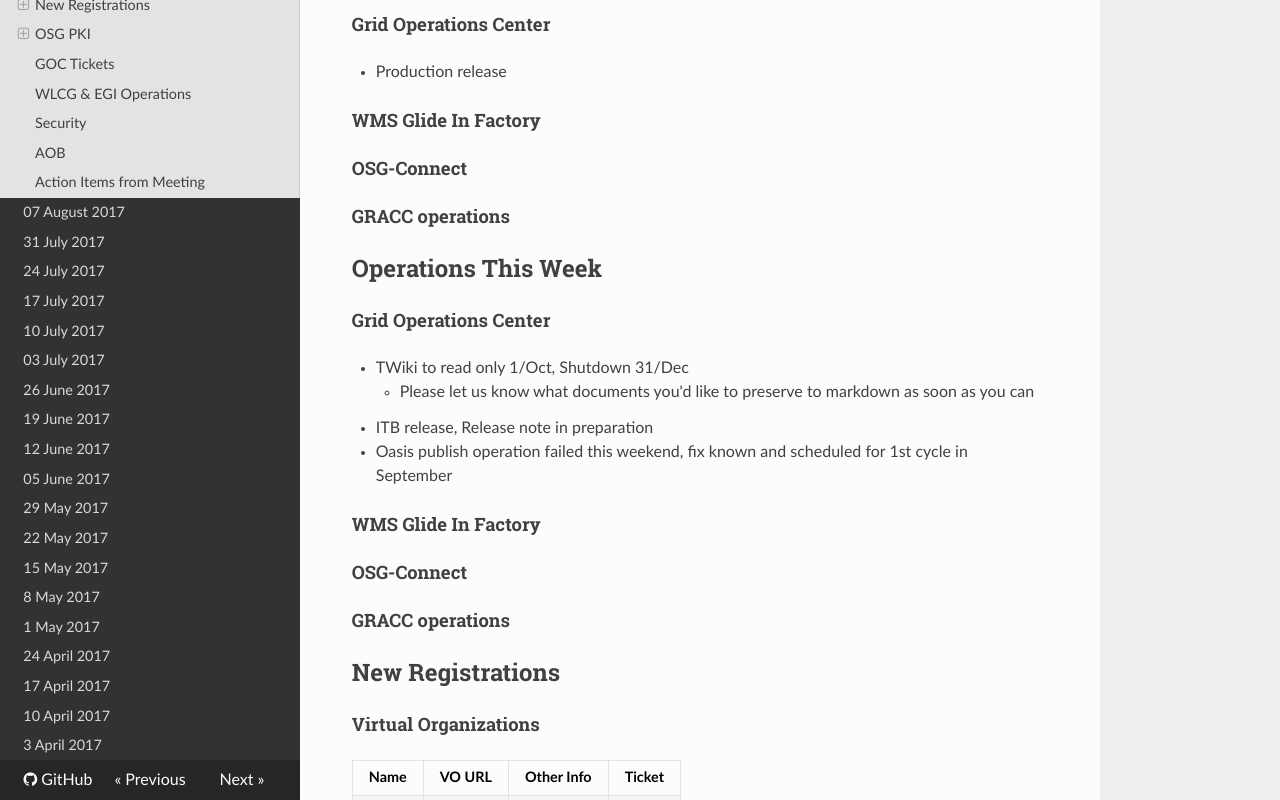
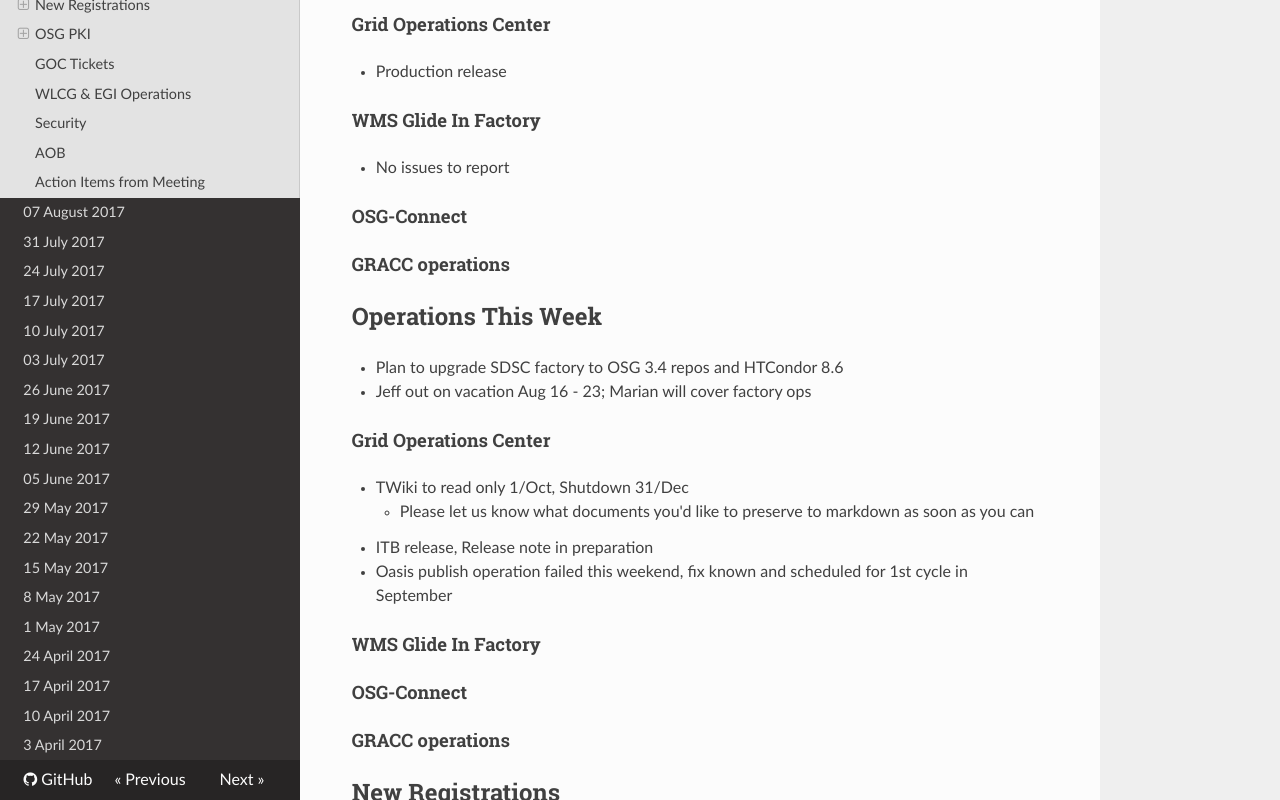
Before and after one commit to osg-htc/operations, an MkDocs documentation site: the page built from docs/WeeklyMinutes/14Aug2017.md, in a window 1280 px wide and 900 px high, scrolled down 972 px, cut to the strip 100-900 px from the top of the window. Built offline with MkDocs 1.6.1, drawn with Linux system fonts in a browser that asks for light colours; nearby versions of some CDN libraries; old or Windows-style settings are respelled for this version of MkDocs.

Commit message:
add factory update

```diff
--- a/docs/WeeklyMinutes/14Aug2017.md
+++ b/docs/WeeklyMinutes/14Aug2017.md
@@ -20,12 +20,15 @@
    * Production release
 
 #### WMS Glide In Factory
+   * No issues to report
 
 #### OSG-Connect
 
 #### GRACC operations
 
 ## Operations This Week
+   * Plan to upgrade SDSC factory to OSG 3.4 repos and HTCondor 8.6
+   * Jeff out on vacation Aug 16 - 23; Marian will cover factory ops
 
 #### Grid Operations Center
    * TWiki to read only 1/Oct, Shutdown 31/Dec
```
